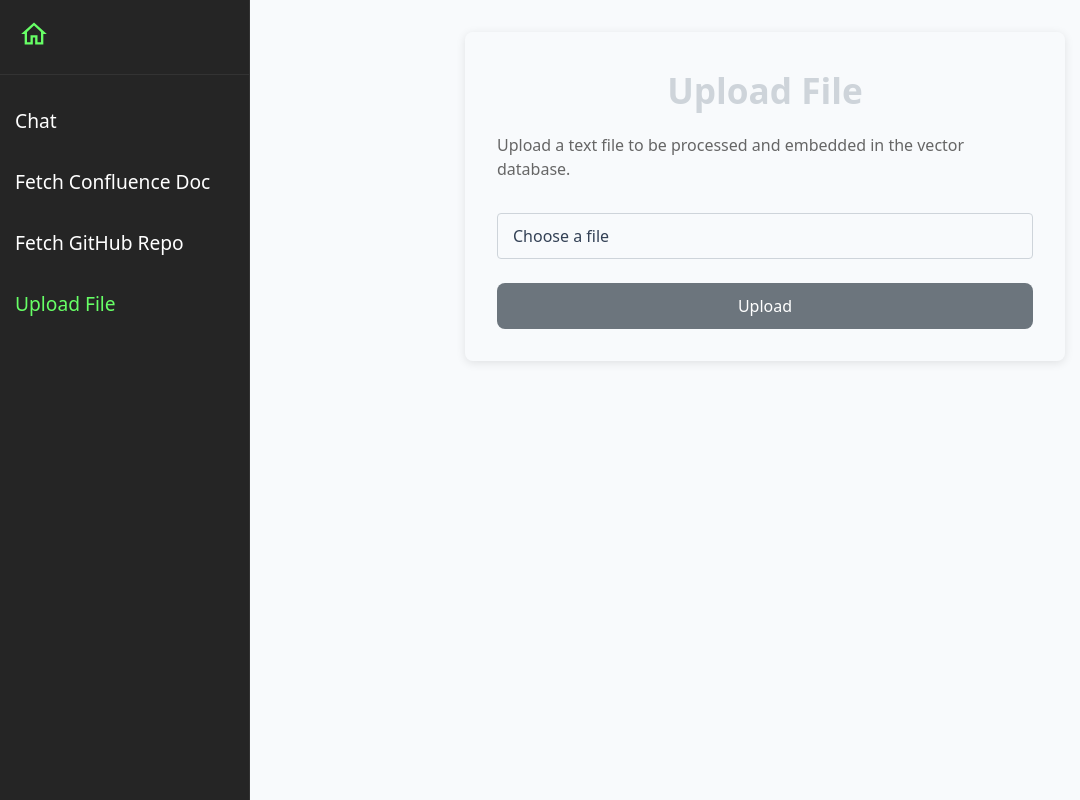
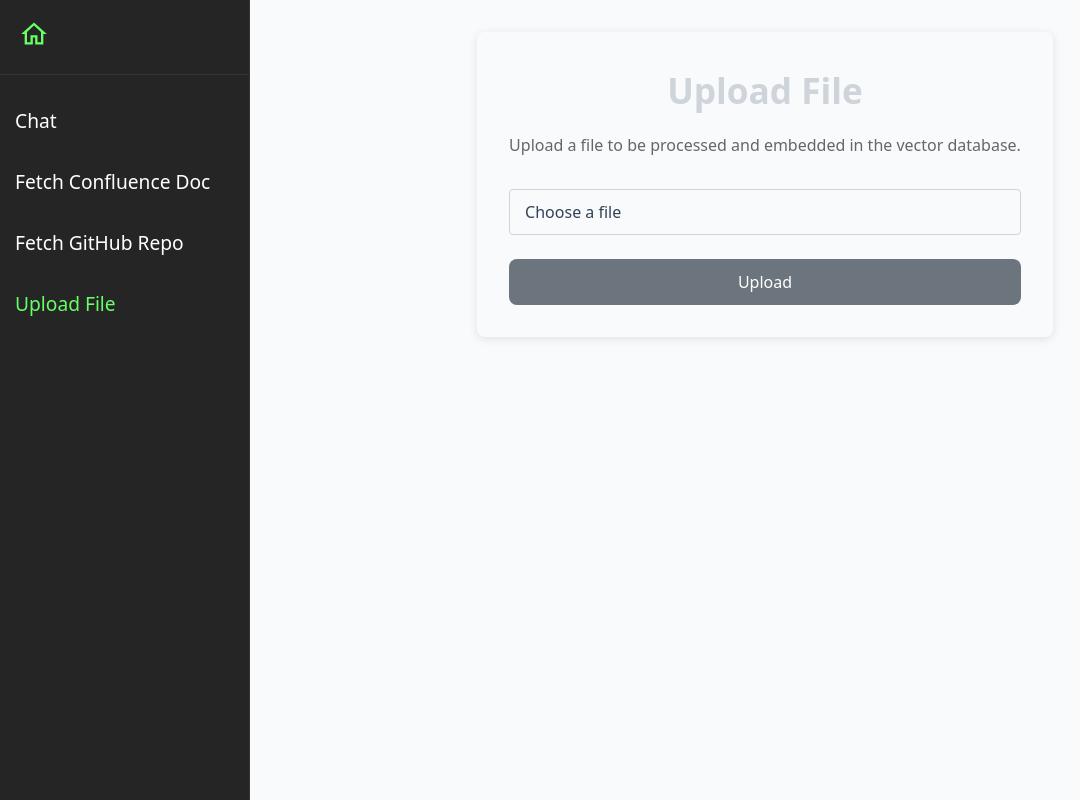
Before and after one commit to nehasawant4/RAG-AgenticAI-Confluence, a React (Vite) app in the folder frontend/: page / in a window 1280 px wide. Both pictures are taken after a click on the button "Upload File". Shown: the whole page, without its empty margins (0-1080 px from the left). Built offline with nearby package versions, Linux system fonts and the light colour scheme.

Commit message:
error msg

```diff
--- a/frontend/src/components/GitHub/FetchGitHub.jsx
+++ b/frontend/src/components/GitHub/FetchGitHub.jsx
@@ -27,7 +27,7 @@ function FetchGitHub() {
       const response = await fetch(`https://rag-assist.up.railway.app/ingest/github?repo_url=${encodeURIComponent(repoUrl)}`);
 
       if (!response.ok) {
-        throw new Error('Failed to fetch GitHub repository');
+        throw new Error('Failed to fetch GitHub repository. Make sure the URL is correct and the repository is public.');
       }
 
       const data = await response.json();
--- a/frontend/src/components/Upload/UploadFile.jsx
+++ b/frontend/src/components/Upload/UploadFile.jsx
@@ -77,7 +77,7 @@ function UploadFile() {
   return (
     <div className="upload-container">
       <h2>Upload File</h2>
-      <p>Upload a text file to be processed and embedded in the vector database.</p>
+      <p>Upload a file to be processed and embedded in the vector database.</p>
 
       <form onSubmit={handleSubmit} className="upload-form">
         <div className="file-input-container">
```
